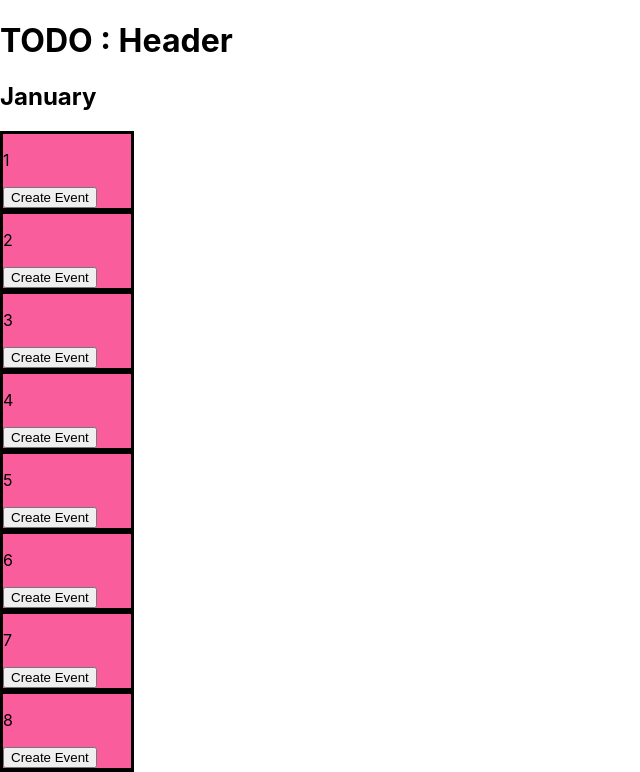
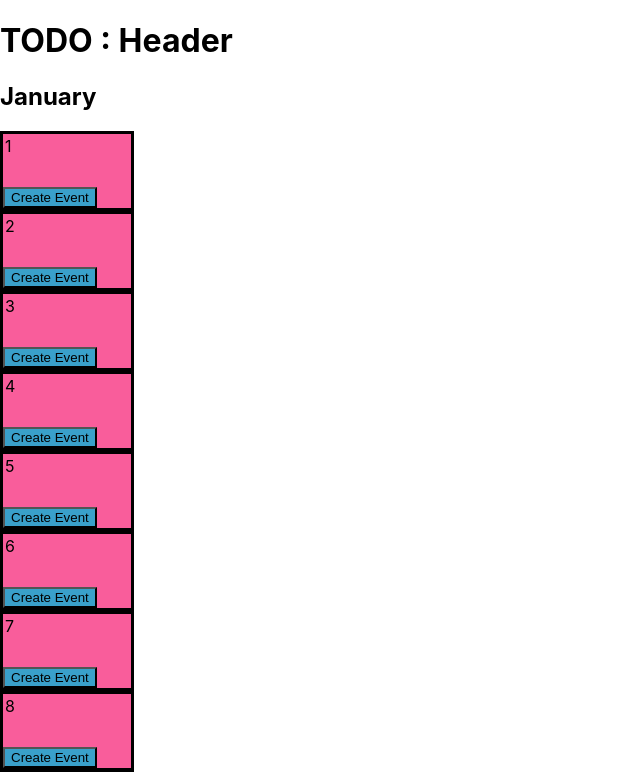
Before and after one commit to EvanG13/Calender-App, a React (Create React App) app in the folder client/: page / in a window 1280 px wide. Shown: the top 772 px of the page, without its empty margins (0-640 px from the left). Built offline with nearby package versions, Linux system fonts and the light colour scheme.

Commit message:
refactor day component

```diff
--- a/client/src/components/Day.js
+++ b/client/src/components/Day.js
@@ -18,10 +18,10 @@ const Day = (props) => {
 
     return (
         <div className="day-container">
-            <p> {props.dayNum}</p>
+            <p className='day-num'> {props.dayNum}</p>
             {eventList.map(
                 (element, index) => <DayEvent handleClick = {() => {deleteEvent(element, element.key)}} eventTitle = {element.title} key={element.key}/>)}
-            <button onClick={createEvent}>Create Event</button>
+            <button className='create-event-button' onClick={createEvent}>Create Event</button>
         </div>
     );
 }
```
